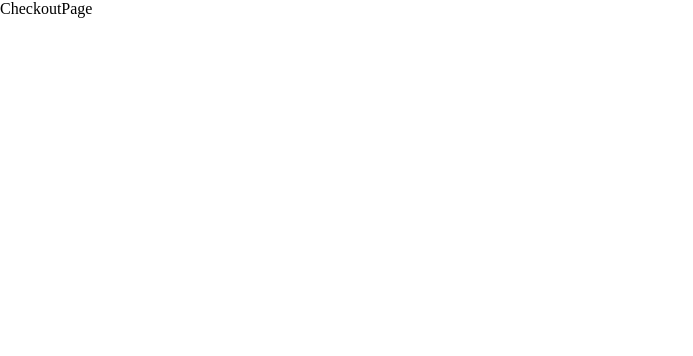
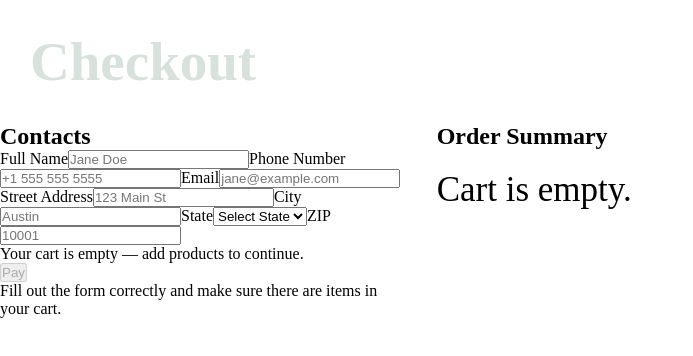
Before and after one commit to AnStacy/Souvenir-Shop, a Next.js app: page /checkout in a window 1280 px wide. Shown: the top 356 px of the page, without its empty margins (0-693 px from the left). Built offline with nearby package versions, Linux system fonts and the light colour scheme.

Commit message:
Add checkout page

```diff
--- a/src/app/checkout/page.js
+++ b/src/app/checkout/page.js
@@ -1,8 +1,317 @@
 "use client";
 
+import { useEffect, useMemo, useState } from "react";
+import { useCart } from "../context/CartContext";
 import styles from "../page.module.css";
-import { useCart } from "../context/CartContext";
+
+const US_STATES = [
+  "AL",
+  "AK",
+  "AZ",
+  "AR",
+  "CA",
+  "CO",
+  "CT",
+  "DE",
+  "FL",
+  "GA",
+  "HI",
+  "ID",
+  "IL",
+  "IN",
+  "IA",
+  "KS",
+  "KY",
+  "LA",
+  "ME",
+  "MD",
+  "MA",
+  "MI",
+  "MN",
+  "MS",
+  "MO",
+  "MT",
+  "NE",
+  "NV",
+  "NH",
+  "NJ",
+  "NM",
+  "NY",
+  "NC",
+  "ND",
+  "OH",
+  "OK",
+  "OR",
+  "PA",
+  "RI",
+  "SC",
+  "SD",
+  "TN",
+  "TX",
+  "UT",
+  "VT",
+  "VA",
+  "WA",
+  "WV",
+  "WI",
+  "WY",
+];
+
+const fmt = (n) =>
+  new Intl.NumberFormat("en-US", { style: "currency", currency: "USD" }).format(
+    n
+  );
+
+const isEmail = (v) => /^[^\s@]+@[^\s@]+\.[^\s@]+$/.test(v.trim());
+
+const isUSPhone = (v) =>
+  /^(\+1\s?)?(\(?\d{3}\)?[\s-]?)\d{3}[\s-]?\d{4}$/.test(v.trim());
+
+const isZip = (v) => /^\d{5}$/.test(v.trim());
 
 export default function CheckoutPage() {
-  return <div>CheckoutPage</div>;
+  const { items, totals } = useCart();
+
+  const [form, setForm] = useState({
+    fullName: "",
+    phone: "",
+    email: "",
+    street: "",
+    city: "",
+    state: "",
+    zip: "",
+  });
+
+  const [touched, setTouched] = useState({});
+
+  const errors = useMemo(() => {
+    const e = {};
+    if (form.fullName.trim().length < 2)
+      e.fullName = "Enter your name (min: 2 symbols)";
+    if (!isUSPhone(form.phone)) e.phone = "Phone number (+1 555 555 5555)";
+    if (!isEmail(form.email)) e.email = "Invalid email";
+    if (!form.street.trim()) e.street = "Street required";
+    if (!form.city.trim()) e.city = "City required";
+    if (!US_STATES.includes(form.state)) e.state = "Choose state";
+    if (!isZip(form.zip)) e.zip = "ZIP - 5 numbers";
+    return e;
+  }, [form]);
+
+  const isValid = Object.keys(errors).length === 0 && items.length > 0;
+
+  const onChange = (key) => (e) =>
+    setForm((f) => ({ ...f, [key]: e.target.value }));
+
+  const onBlur = (key) => () => setTouched((t) => ({ ...t, [key]: true }));
+
+  return (
+    <main className={styles.container}>
+      <h1 className={styles.title}>Checkout</h1>
+
+      <div className={styles.grid}>
+        {/* тут стиль .card */}
+        <section className={styles}>
+          <h2 className={styles.sectionTitle}>Contacts</h2>
+
+          {/* Name */}
+          <label className={styles.label}>
+            Full Name
+            <input
+              className={`${styles.input} ${
+                touched.fullName && errors.fullName ? styles.inputError : ""
+              }`}
+              type="text"
+              value={form.fullName}
+              onChange={onChange("fullName")}
+              onBlur={onBlur("fullName")}
+              placeholder="Jane Doe"
+              autoComplete="name"
+            />
+            {touched.fullName && errors.fullName && (
+              <span className={styles.error}>{errors.fullName}</span>
+            )}
+          </label>
+
+          {/* Phone */}
+          <label className={styles.label}>
+            Phone Number
+            <input
+              className={`${styles.input} ${
+                touched.phone && errors.phone ? styles.inputError : ""
+              }`}
+              type="tel"
+              value={form.phone}
+              onChange={onChange("phone")}
+              onBlur={onBlur("phone")}
+              placeholder="+1 555 555 5555"
+              autoComplete="tel"
+            />
+            {touched.phone && errors.phone && (
+              <span className={styles.error}>{errors.phone}</span>
+            )}
+          </label>
+
+          {/* Email */}
+          <label className={styles.label}>
+            Email
+            <input
+              className={`${styles.input} ${
+                touched.email && errors.email ? styles.inputError : ""
+              }`}
+              type="email"
+              value={form.email}
+              onChange={onChange("email")}
+              onBlur={onBlur("email")}
+              placeholder="jane@example.com"
+              autoComplete="email"
+            />
+            {touched.email && errors.email && (
+              <span className={styles.error}>{errors.email}</span>
+            )}
+          </label>
+
+          {/* Street */}
+          <label className={styles.label}>
+            Street Address
+            <input
+              className={`${styles.input} ${
+                touched.street && errors.street ? styles.inputError : ""
+              }`}
+              type="text"
+              value={form.street}
+              onChange={onChange("street")}
+              onBlur={onBlur("street")}
+              placeholder="123 Main St"
+              autoComplete="address"
+            />
+            {touched.street && errors.street && (
+              <span className={styles.error}>{errors.street}</span>
+            )}
+          </label>
+
+          {/* City */}
+          <label className={styles.label}>
+            City
+            <input
+              className={`${styles.input} ${
+                touched.city && errors.city ? styles.inputError : ""
+              }`}
+              type="text"
+              value={form.city}
+              onChange={onChange("city")}
+              onBlur={onBlur("city")}
+              placeholder="Austin"
+              autoComplete="address"
+            />
+            {touched.city && errors.city && (
+              <span className={styles.error}>{errors.city}</span>
+            )}
+          </label>
+
+          {/* State */}
+          <label className={styles.label}>
+            State
+            <select
+              className={`${styles.input} ${
+                touched.state && errors.state ? styles.inputError : ""
+              }`}
+              value={form.state}
+              onChange={onChange("state")}
+              onBlur={onBlur("state")}
+              autoComplete="address"
+            >
+              <option value="">Select State</option>
+              {US_STATES.map((s) => (
+                <option key={s} value={s}>
+                  {s}
+                </option>
+              ))}
+            </select>
+            {touched.state && errors.state && (
+              <span className={styles.error}>{errors.state}</span>
+            )}
+          </label>
+
+          {/* ZIP */}
+          <label className={styles.label}>
+            ZIP
+            <input
+              className={`${styles.input} ${
+                touched.zip && errors.zip ? styles.inputError : ""
+              }`}
+              type="text"
+              value={form.zip}
+              onChange={onChange("zip")}
+              onBlur={onBlur("zip")}
+              placeholder="10001"
+              inputMode="numeric"
+              autoComplete="postal-code"
+            />
+            {touched.zip && errors.zip && (
+              <span className={styles.error}>{errors.zip}</span>
+            )}
+          </label>
+
+          {/* If cart is empty */}
+          {items.length === 0 && (
+            <div className={styles.note}>
+              Your cart is empty — add products to continue.
+            </div>
+          )}
+
+          {/* Btn */}
+          <button
+            className={styles.payBtn}
+            disabled={!isValid}
+            onClick={() => {
+              alert("Form is Valid");
+            }}
+          >
+            Pay
+          </button>
+          {!isValid && (
+            <div className={styles.noteSmall}>
+              Fill out the form correctly and make sure there are items in your
+              cart.
+            </div>
+          )}
+        </section>
+
+        {/* тут стиль .card */}
+        <aside className="styles">
+          <h2 className={styles.sectionTitle}>Order Summary</h2>
+          {items.length === 0 ? (
+            <p className={styles.empty}> Cart is empty.</p>
+          ) : (
+            <>
+              <ul className={styles.summaryList}>
+                {items.map((it) => (
+                  <li key={it.id} className={styles.summaryItem}>
+                    <div className={styles.summaryRowLeft}>
+                      <img
+                        className={styles.checkoutThumb}
+                        src={it.image}
+                        alt={it.name}
+                      />
+                      <div>
+                        <div className={styles.itemName}>{it.name}</div>
+                        <div className={styles.itemLineTotal}>
+                          Items: {it.qty} Price: {fmt(it.price * it.qty)}
+                        </div>
+                      </div>
+                    </div>
+                  </li>
+                ))}
+              </ul>
+
+              <div className={styles.totals}>
+                <p>Subtotal</p>
+                <div className={styles.totalNum}>{fmt(totals.subtotal)}</div>
+              </div>
+            </>
+          )}
+        </aside>
+      </div>
+    </main>
+  );
 }
```
